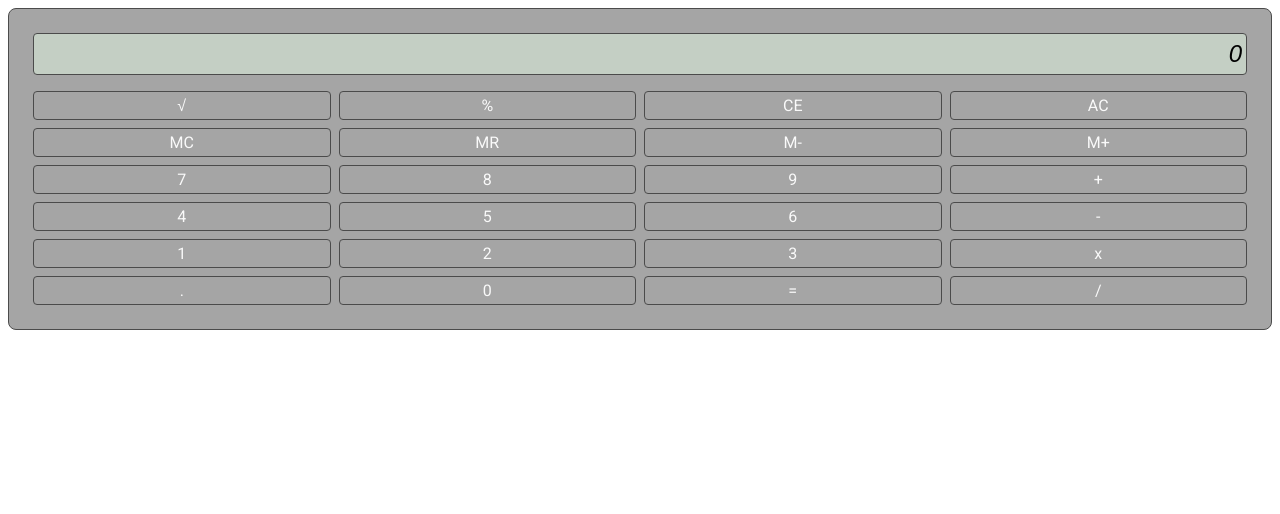
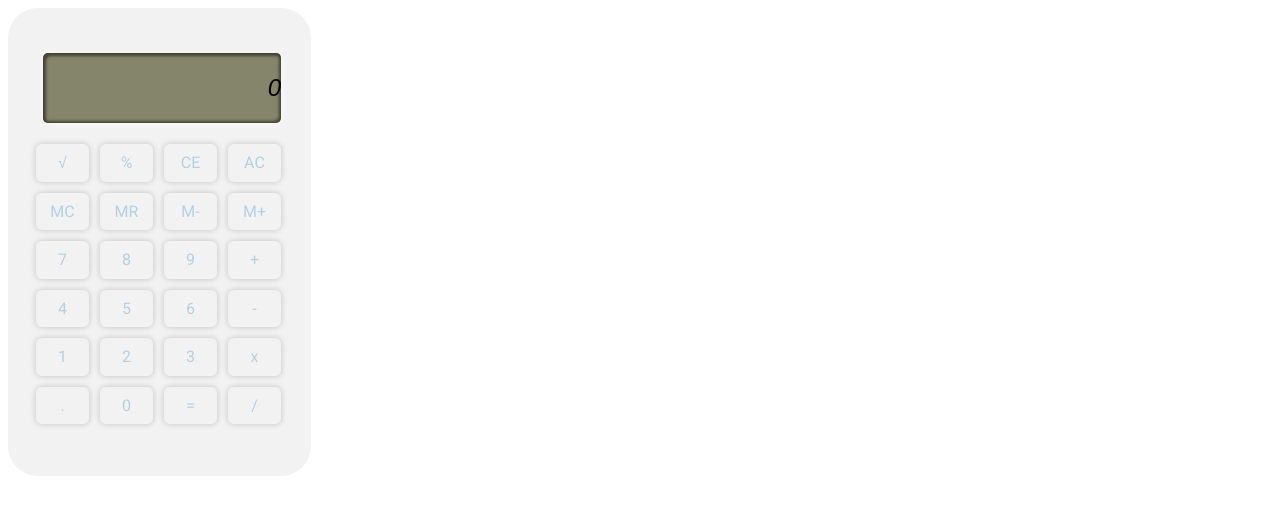
Before and after one commit to joelsyc/joelsyc.github.io, a plain HTML site: page projects/calc/index.html in a window 1280 px wide. Drawn offline with Linux system fonts and the light colour scheme; a web font is replaced by a local one.

Commit message:
Update main.css
* Added style rule for solar panel decoration
* Temporarily set widths and heights to absolute pixel values.

```diff
--- a/projects/calc/styles/main.css
+++ b/projects/calc/styles/main.css
@@ -5,19 +5,29 @@
 }
 
 .wrapper {
-  background-color: var(--surface-color);
-  border: 1px solid var(--outline-color);
-  border-radius: 0.5rem;
-  padding: 0.5rem;
+  background: #F2F2F2;
+  border-radius: 30px;
+  display: -webkit-box;
+  display: -ms-flexbox;
+  display: flex;
+  -webkit-box-orient: vertical;
+  -webkit-box-direction: normal;
+      -ms-flex-direction: column;
+          flex-direction: column;
+  -webkit-box-pack: start;
+      -ms-flex-pack: start;
+          justify-content: flex-start;
+  width: 303px;
 }
 
 .screen {
-  background-color: var(--screen-color);
-  border: 1px solid var(--outline-color);
-  border-radius: 0.25rem;
-  padding: 0.25rem;
-  height: 2rem;
-  margin: 1rem 1rem;
+  background: #85856B;
+  -webkit-box-shadow: -2px -2px 1px #ffffff4a, 2px 2px 4px #ffffff7f, inset 3px 3px 3px #0000007f, inset -2px -2px 3px #0000007f;
+          box-shadow: -2px -2px 1px #ffffff4a, 2px 2px 4px #ffffff7f, inset 3px 3px 3px #0000007f, inset -2px -2px 3px #0000007f;
+  border-radius: 5px;
+  height: 70px;
+  width: 238px;
+  margin: 45px 35px 0 35px;
   display: -webkit-box;
   display: -ms-flexbox;
   display: flex;
@@ -36,21 +46,33 @@
   font-size: 1.5rem;
 }
 
+.solar {
+  background: linear-gradient(91.54deg, #170D0B -1.17%, #3F281A 102.71%);
+  border-radius: 2px;
+  width: 88px;
+  height: 24px;
+  margin: 32px 21px 0 184px;
+}
+
 .keypad {
-  margin: 1rem;
+  margin: 21px 28px 52px 28px;
   display: -ms-grid;
   display: grid;
-  -ms-grid-columns: 1fr 1fr 1fr 1fr;
-      grid-template-columns: 1fr 1fr 1fr 1fr;
-  grid-gap: 0.5rem;
+  -ms-grid-columns: 53px 53px 53px 53px;
+      grid-template-columns: 53px 53px 53px 53px;
+  grid-gap: 11px;
 }
 
 .keypad__key {
   font-family: 'Roboto', sans-serif;
   font-size: 1rem;
-  color: #fafafa;
-  background-color: var(--surface-color);
-  border: 1px solid var(--outline-color);
-  border-radius: 0.25rem;
-  padding: 0.25rem;
+  font-weight: normal;
+  color: #B3D0E5;
+  background: #F2F2F2;
+  -webkit-box-shadow: 0px 0px 6px #00000033;
+          box-shadow: 0px 0px 6px #00000033;
+  border-radius: 6px;
+  border: 0;
+  width: 53px;
+  height: 37.5px;
 }
```
